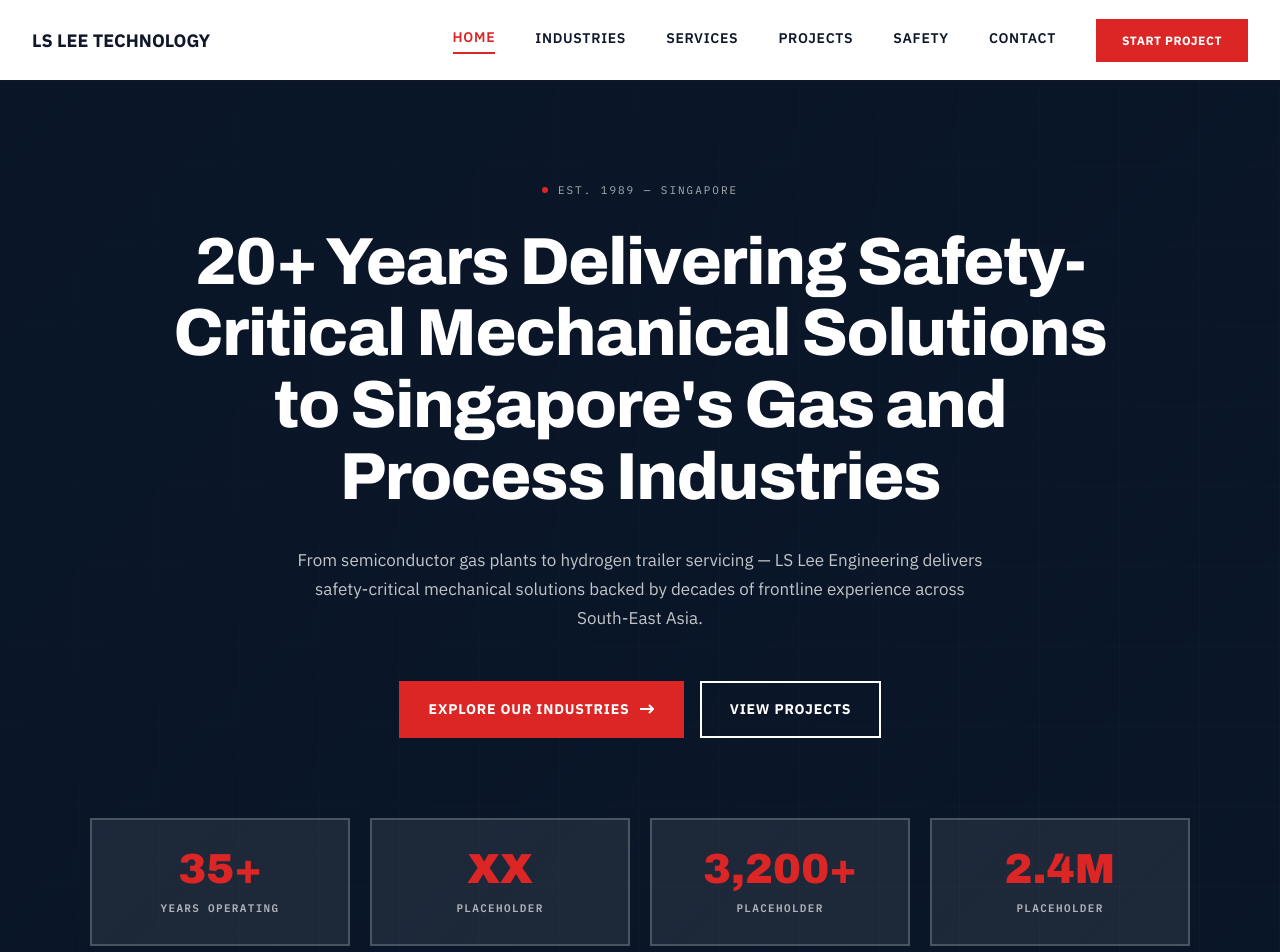
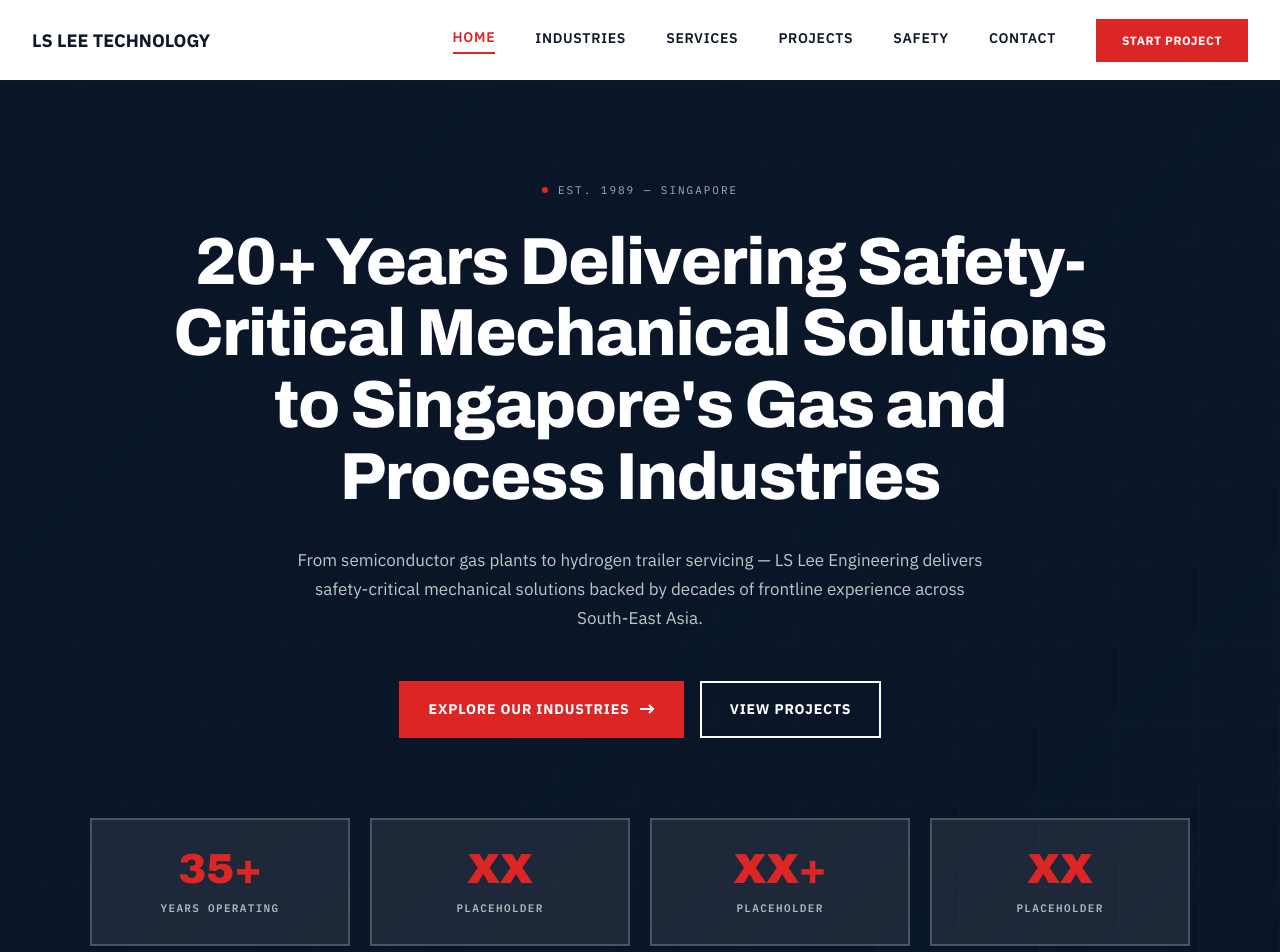
Before and after one commit to lsleewebsite/LS-LEE-TECH-2, a React (Vite) app: page /#/Home in a window 1280 px wide. Shown: the top 952 px of the page. Built offline with nearby package versions, Linux system fonts and the light colour scheme.

Commit message:
Update Home.jsx

```diff
--- a/src/pages/Home.jsx
+++ b/src/pages/Home.jsx
@@ -205,8 +205,8 @@
               {[
                 { value: '35+', label: 'Years Operating' },
                 { value: 'XX', label: 'PlaceHolder' },
-                { value: '3,200+', label: 'PlaceHolder' },
-                { value: '2.4M', label: 'PlaceHolder' }
+                { value: 'XX+', label: 'PlaceHolder' },
+                { value: 'XX', label: 'PlaceHolder' }
               ].map((stat, i) => (
                 <motion.div
                   key={i}
```
